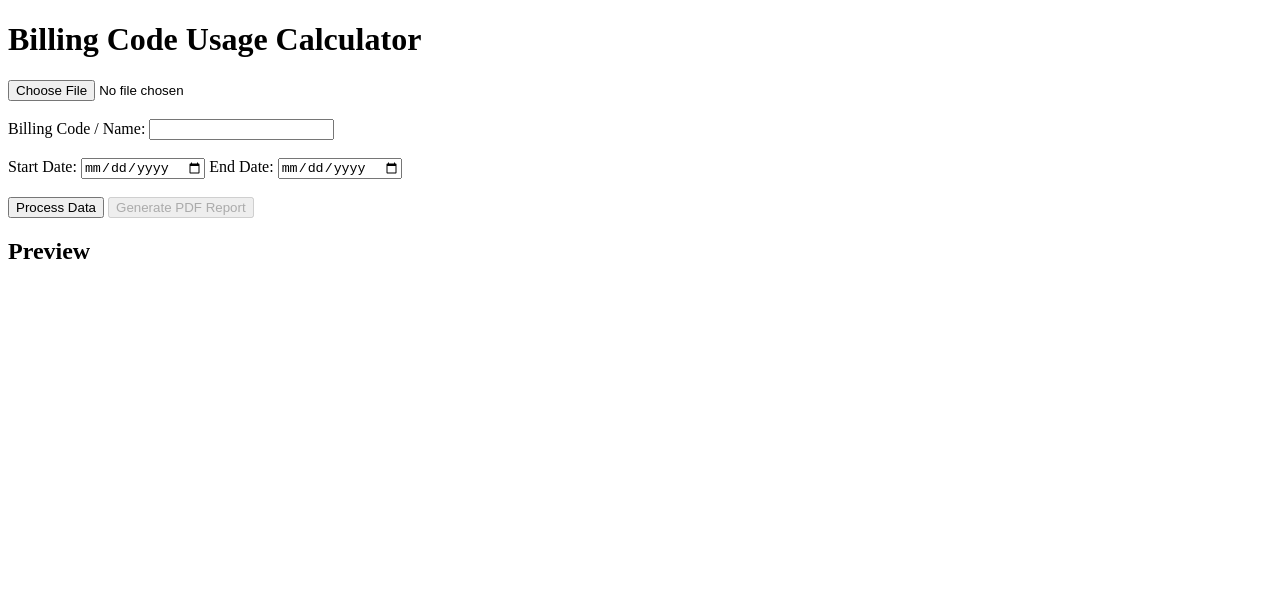
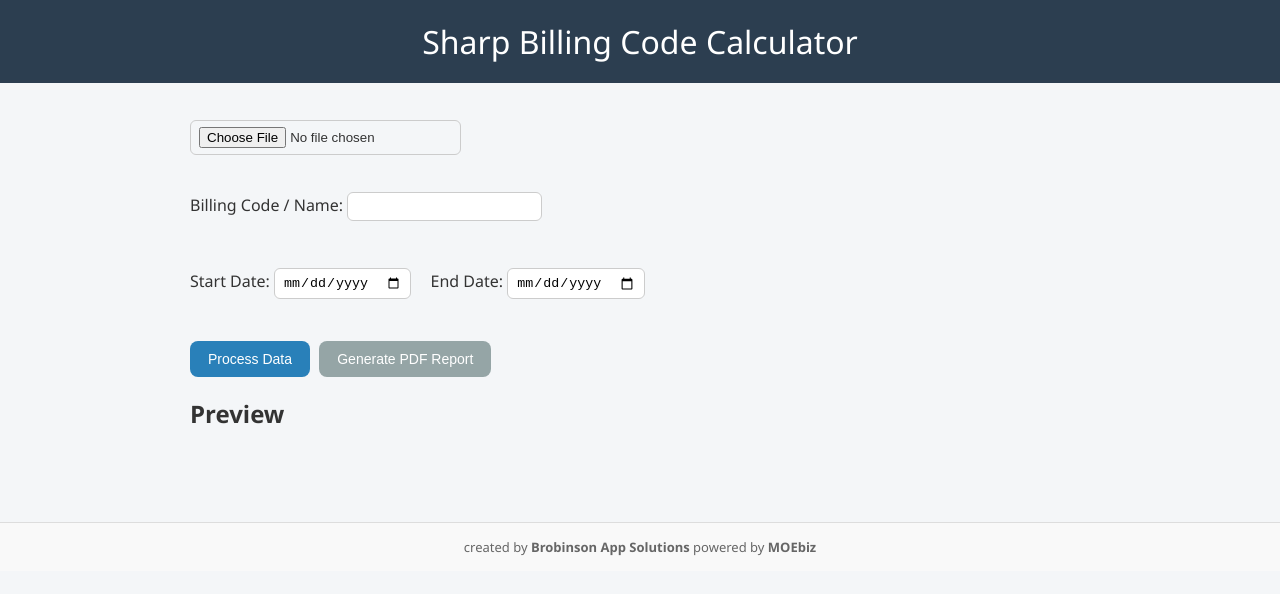
Before and after one commit to BRobinson404/Billing-Code-Calculator, a plain HTML site: page index.html in a window 1280 px wide. Drawn offline with nearby package versions, Linux system fonts and the light colour scheme.

Commit message:
CSS additions
created a new <div> .content  for the body and added some styling to improve the overall look and added creator tag

```diff
--- a/index.html
+++ b/index.html
@@ -6,9 +6,133 @@
     <script src="https://cdnjs.cloudflare.com/ajax/libs/PapaParse/5.4.1/papaparse.min.js"></script>
     <script src="https://cdnjs.cloudflare.com/ajax/libs/jspdf/2.5.1/jspdf.umd.min.js"></script>
     <script src="https://cdnjs.cloudflare.com/ajax/libs/jspdf-autotable/3.8.1/jspdf.plugin.autotable.min.js"></script>
+    <style>
+      body {
+        font-family: "Segoe UI", Tahoma, Geneva, Verdana, sans-serif;
+        background: #f4f6f8;
+        margin: 0;
+        padding: 0;
+        color: #333;
+      }
+      .content {
+        flex: 1;
+        padding: 2rem 3rem;
+        max-width: 900px;
+        margin: 0 auto;
+      }
+      h1 {
+        text-align: center;
+        padding: 20px;
+        margin: 0;
+        background: #2c3e50;
+        color: white;
+        font-weight: 500;
+      }
+
+      .container {
+        max-width: 900px;
+        margin: 30px auto;
+        background: white;
+        padding: 20px 30px;
+        border-radius: 12px;
+        box-shadow: 0 4px 15px rgba(0, 0, 0, 0.1);
+      }
+
+      label {
+        display: inline-block;
+        margin: 10px 15px 10px 0;
+        font-weight: 500;
+      }
+
+      input[type="file"],
+      input[type="text"],
+      input[type="date"] {
+        margin-top: 5px;
+        padding: 6px 8px;
+        border: 1px solid #ccc;
+        border-radius: 6px;
+      }
+
+      button {
+        margin: 10px 5px 20px 0;
+        padding: 10px 18px;
+        font-size: 14px;
+        border: none;
+        border-radius: 8px;
+        cursor: pointer;
+        transition: all 0.2s ease-in-out;
+      }
+
+      #process {
+        background: #2980b9;
+        color: white;
+      }
+      #process:hover {
+        background: #1f6390;
+      }
+
+      #generate {
+        background: #27ae60;
+        color: white;
+      }
+      #generate:disabled {
+        background: #95a5a6;
+        cursor: not-allowed;
+      }
+      #generate:hover:not(:disabled) {
+        background: #1e874b;
+      }
+
+      h2 {
+        margin-top: 0;
+      }
+
+      table {
+        width: 100%;
+        border-collapse: collapse;
+        margin-top: 15px;
+      }
+
+      table th,
+      table td {
+        border: 1px solid #ddd;
+        padding: 8px;
+        text-align: center;
+      }
+
+      table th {
+        background-color: #2980b9;
+        color: white;
+      }
+
+      table tr:nth-child(even) {
+        background-color: #f9f9f9;
+      }
+
+      table tr:hover {
+        background-color: #f1f1f1;
+      }
+
+      table tr:last-child {
+        font-weight: bold;
+        background: #ecf0f1;
+      }
+
+      footer {
+        text-align: center;
+        padding: 15px;
+        font-size: 13px;
+        color: #666;
+        background: #f9f9f9;
+        border-top: 1px solid #ddd;
+        margin-top: 40px;
+      }
+    </style>
   </head>
   <body>
-    <h1>Billing Code Usage Calculator</h1>
+    <main>
+      <h1>Sharp Billing Code Calculator</h1>
+      <div class="content">
         <input type="file" id="csvFile" accept=".csv" /><br /><br />
 
         <label>Billing Code / Name: <input type="text" id="searchTerm" /></label
@@ -21,6 +145,8 @@
 
         <h2>Preview</h2>
         <div id="preview"></div>
+      </div>
+    </main>
 
     <script>
       let previewData = null;
@@ -236,5 +362,9 @@
         doc.save("billing_report.pdf");
       }
     </script>
+    <footer>
+      created by <strong>Brobinson App Solutions</strong> powered by
+      <strong>MOEbiz</strong>
+    </footer>
   </body>
 </html>
```
Lines whose indentation alone changed are shown as unchanged.
